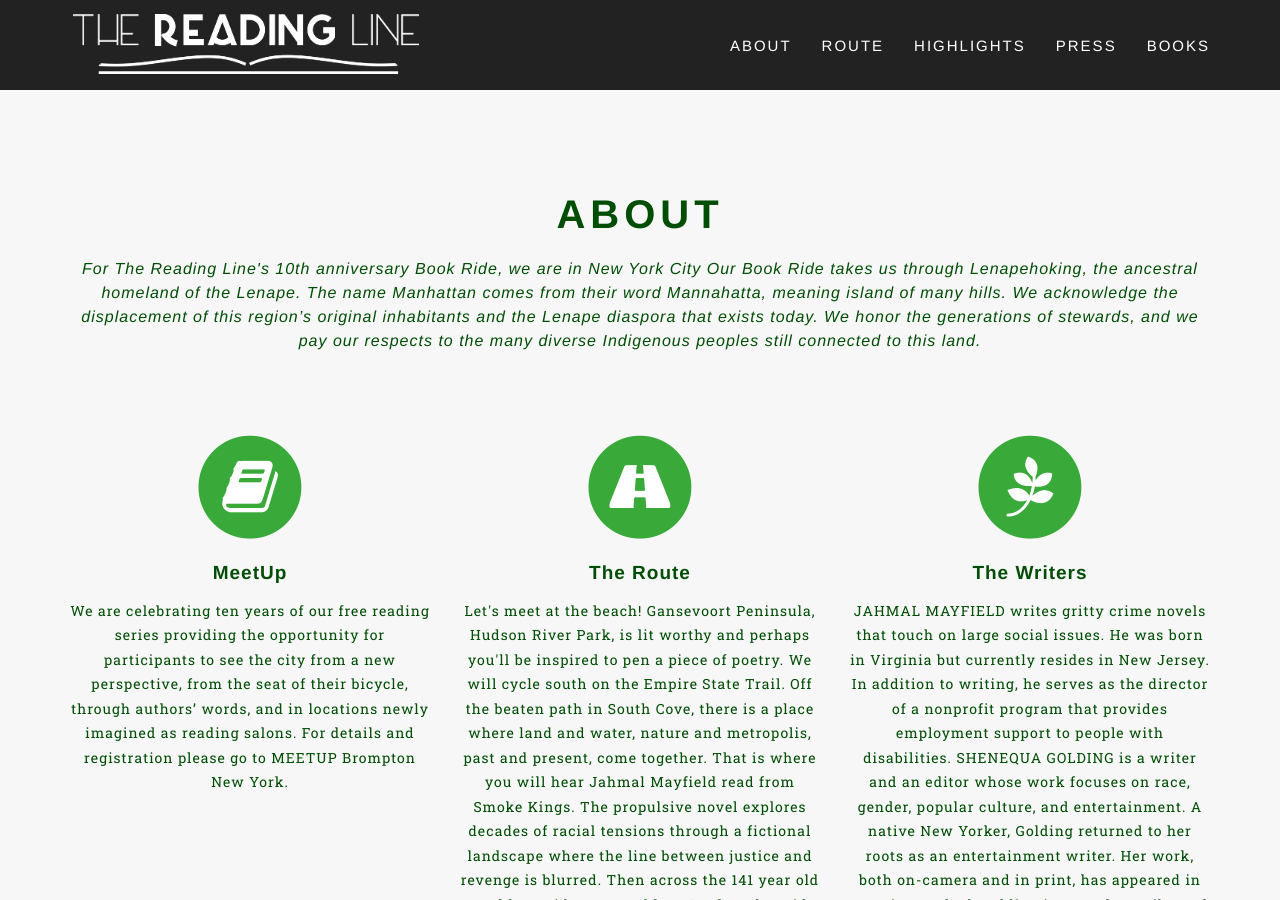
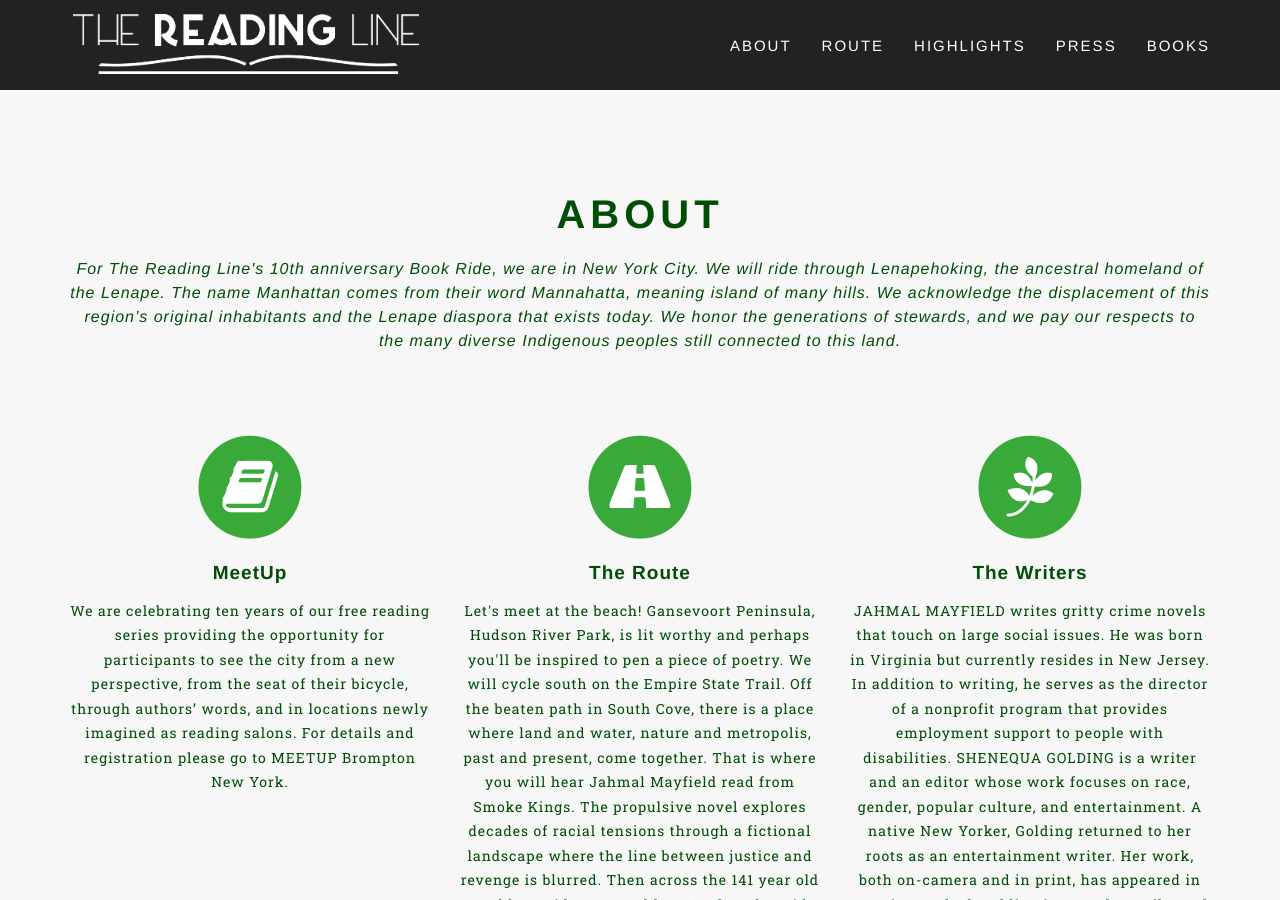
Before and after one commit to thereadingline/thereadingline.github.io, a Jekyll site: the page built from _pages/2024-nyc.md, in a window 1280 px wide and 900 px high, scrolled down 648 px. Built offline with Jekyll 4.4.1, drawn with Linux system fonts in a browser that asks for light colours; some web fonts are replaced.

Commit message:
land plus

```diff
--- a/_pages/2024-nyc.md
+++ b/_pages/2024-nyc.md
@@ -5,9 +5,7 @@ slug: nyc
 permalink: /nyc/
 date: 2024-06-01
 distance: 10
-description: "For The Reading Line's 10th anniversary Book Ride, we are in New York City
-
-Our Book Ride takes us through Lenapehoking, the ancestral homeland of the Lenape. The name Manhattan comes from their word Mannahatta, meaning island of many hills. We acknowledge the displacement of this region’s original inhabitants and the Lenape diaspora that exists today. We honor the generations of stewards, and we pay our respects to the many diverse Indigenous peoples still connected to this land."
+description: "For The Reading Line's 10th anniversary Book Ride, we are in New York City. We will ride through Lenapehoking, the ancestral homeland of the Lenape. The name Manhattan comes from their word Mannahatta, meaning island of many hills. We acknowledge the displacement of this region’s original inhabitants and the Lenape diaspora that exists today. We honor the generations of stewards, and we pay our respects to the many diverse Indigenous peoples still connected to this land."
 future: true
 about:
   - title: MeetUp
```
